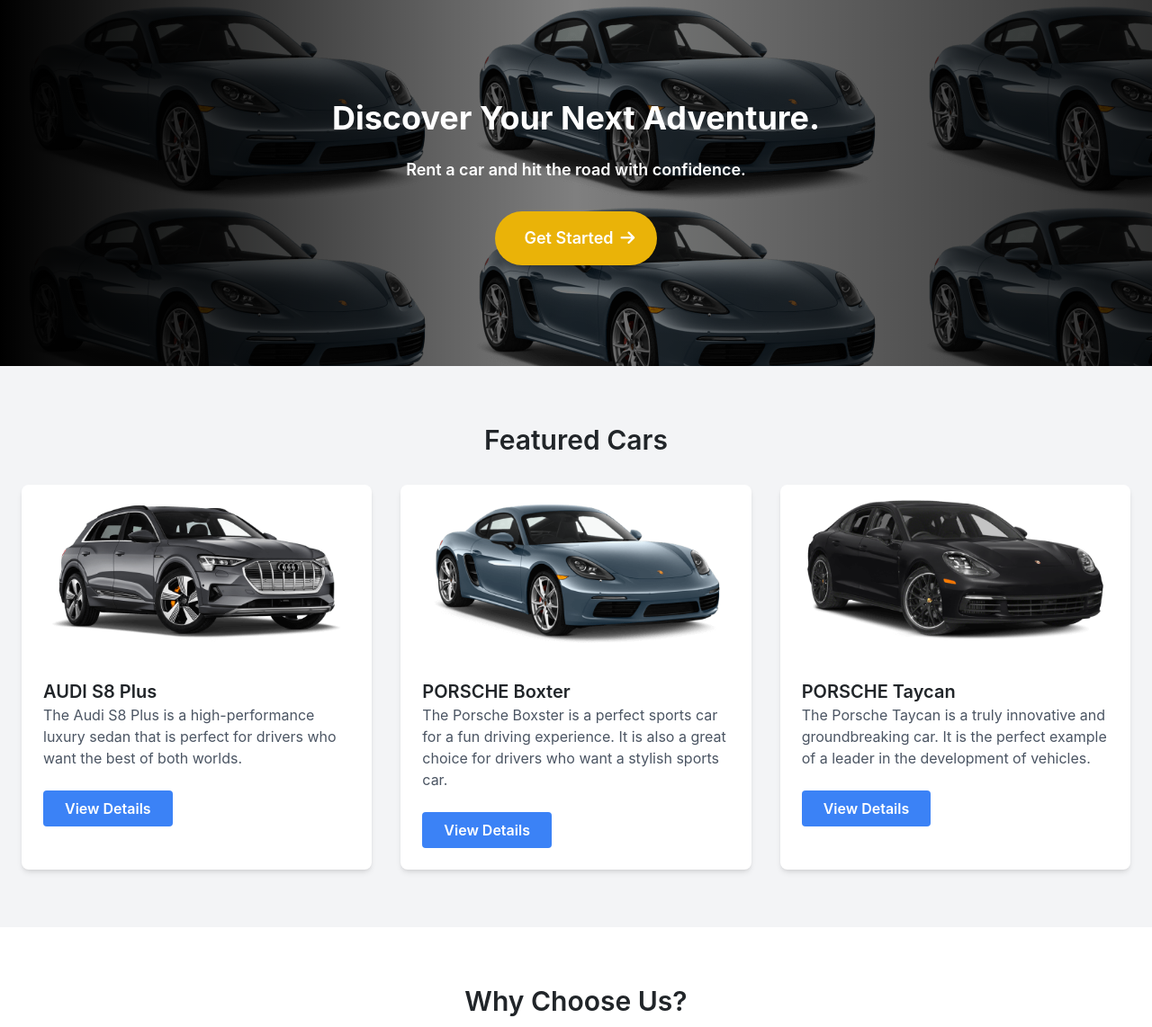
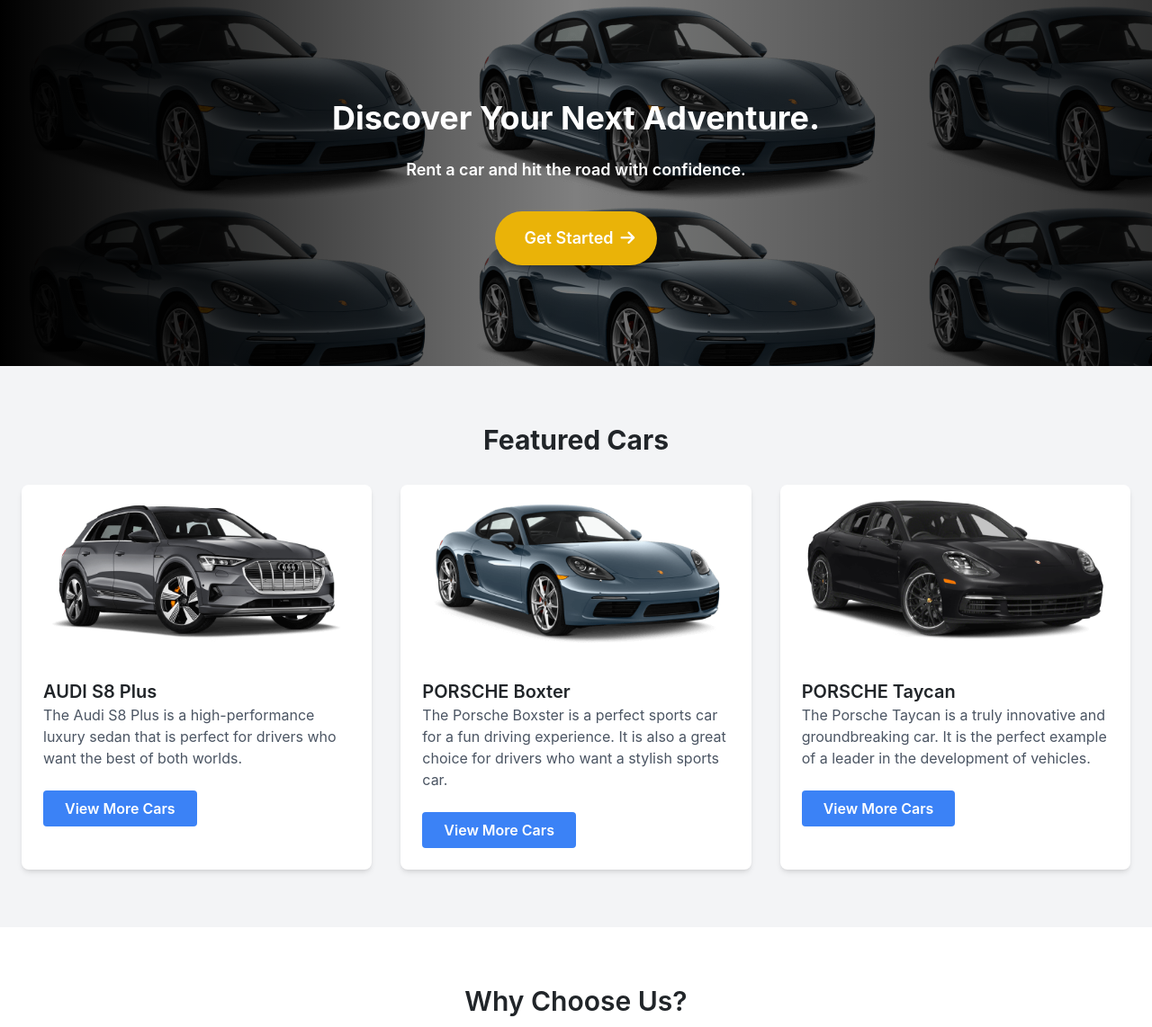
Before and after one commit to danieltsega/wheelsOnRent_v2, a Flask app: page / in a window 1280 px wide. Shown: the part 73-1215 px from the top of the page at 90% size. Run offline with Flask 3, Linux system fonts and the light colour scheme; some libraries are stand-ins or nearby versions.

Commit message:
[Update]: Updated the featured part of the homepage

```diff
--- a/car_app/templates/home.html
+++ b/car_app/templates/home.html
@@ -24,7 +24,7 @@
     <!-- Featured Cars Section -->
     <section class="bg-gray-100 py-16">
         <div class="container mx-auto px-4">
-            <h2 class="text-3xl font-semibold text-center mb-8">Featured Cars</h2>
+            <h2 class="text-3xl font-bold text-center mb-8">Featured Cars</h2>
             <div class="grid grid-cols-1 sm:grid-cols-2 md:grid-cols-3 gap-8">
                 <!-- Featured Car 1 -->
                 <div class="bg-white rounded-lg overflow-hidden shadow-md">
@@ -32,7 +32,7 @@
                     <div class="p-4">
                         <h3 class="text-xl font-semibold">AUDI S8 Plus</h3>
                         <p class="text-gray-600">The Audi S8 Plus is a high-performance luxury sedan that is perfect for drivers who want the best of both worlds.</p>
-                        <button class="bg-blue-500 hover:bg-blue-600 text-white font-semibold py-2 px-4 mt-4 rounded">View Details</button>
+                        <a href="{{ url_for('car.guest_mode') }}"><button class="bg-blue-500 hover:bg-blue-600 text-white font-semibold py-2 px-4 mt-4 rounded">View More Cars</button></a>
                     </div>
                 </div>
 
@@ -42,7 +42,7 @@
                     <div class="p-4">
                         <h3 class="text-xl font-semibold">PORSCHE Boxter</h3>
                         <p class="text-gray-600">The Porsche Boxster is a perfect sports car for a fun driving experience. It is also a great choice for drivers who want a stylish sports car.</p>
-                        <button class="bg-blue-500 hover:bg-blue-600 text-white font-semibold py-2 px-4 mt-4 rounded">View Details</button>
+                        <a href="{{ url_for('car.guest_mode') }}"><button class="bg-blue-500 hover:bg-blue-600 text-white font-semibold py-2 px-4 mt-4 rounded">View More Cars</button></a>
                     </div>
                 </div>
 
@@ -52,7 +52,7 @@
                     <div class="p-4">
                         <h3 class="text-xl font-semibold">PORSCHE Taycan</h3>
                         <p class="text-gray-600">The Porsche Taycan is a truly innovative and groundbreaking car. It is the perfect example of a leader in the development of vehicles.</p>
-                        <button class="bg-blue-500 hover:bg-blue-600 text-white font-semibold py-2 px-4 mt-4 rounded">View Details</button>
+                        <a href="{{ url_for('car.guest_mode') }}"><button class="bg-blue-500 hover:bg-blue-600 text-white font-semibold py-2 px-4 mt-4 rounded">View More Cars</button></a>
                     </div>
                 </div>
             </div>
```
